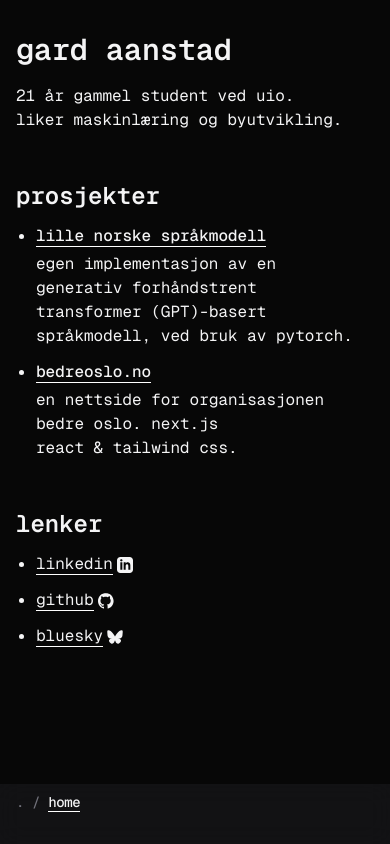
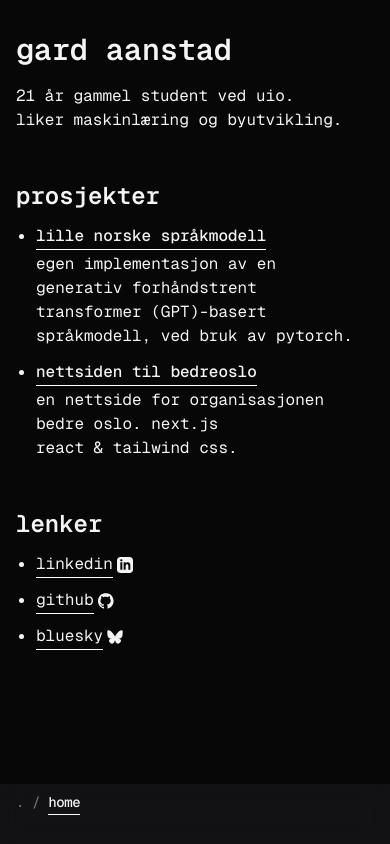
Before and after one commit to gardaanstad/gardaanstad, a Next.js app: page / in a window 390 px wide. Built offline with nearby package versions, Linux system fonts and the light colour scheme.

Commit message:
refactor: globals.css, add 0.2rem spacing to link underlines

```diff
--- a/app/components/PathIndicator.tsx
+++ b/app/components/PathIndicator.tsx
@@ -29,7 +29,7 @@ export const PathIndicator = React.memo(function PathIndicator() {
   return (
     <>
       {/* Mobile version */}
-      <div className="md:hidden path-indicator-mobile">
+      <div className="md:hidden font-medium text-sm tracking-tight fixed bottom-6 left-0 right-0">
         <div className="absolute inset-x-0 top-0 bottom-[-100vh] bg-zinc-900/70 backdrop-blur-md"></div>
         <div className="relative px-4 py-2">
           <div className="max-w-[65ch] mx-auto">
@@ -39,7 +39,7 @@ export const PathIndicator = React.memo(function PathIndicator() {
       </div>
 
       {/* Desktop version */}
-      <div className="hidden md:block path-indicator-desktop">
+      <div className="hidden md:block font-medium text-sm tracking-tight">
         {renderPathLinks('desktop')}
       </div>
     </>
--- a/app/globals.css
+++ b/app/globals.css
@@ -39,32 +39,10 @@
   }
 
   a {
-    @apply border-b border-white md:border-zinc-700 md:hover:border-white md:hover:text-white md:transition-colors;
+    @apply border-b border-white md:border-zinc-700 md:hover:border-white md:hover:text-white md:transition-colors pb-[0.2rem];
   }
 
   ul {
     @apply space-y-2 list-disc pl-5;
   }
 }
-
-@layer components {
-  .external-link {
-    @apply inline-flex items-center tracking-tight hover:text-white transition-colors text-base;
-  }
-
-  .external-link span {
-    @apply border-b border-zinc-800 hover:border-zinc-600;
-  }
-
-  .path-link {
-    @apply hover:text-white transition-colors;
-  }
-
-  .path-indicator-mobile {
-    @apply font-medium text-sm tracking-tight fixed bottom-6 left-0 right-0 z-10;
-  }
-
-  .path-indicator-desktop {
-    @apply font-medium text-sm tracking-tight;
-  }
-}
--- a/app/page.tsx
+++ b/app/page.tsx
@@ -31,7 +31,7 @@ export default function Home() {
               className="font-medium"
               prefetch={true}
             >
-              bedreoslo.no
+              nettsiden til bedreoslo
             </Link>
             <p className="mt-1">
               en nettside for organisasjonen bedre oslo. next.js react & tailwind css.
```
